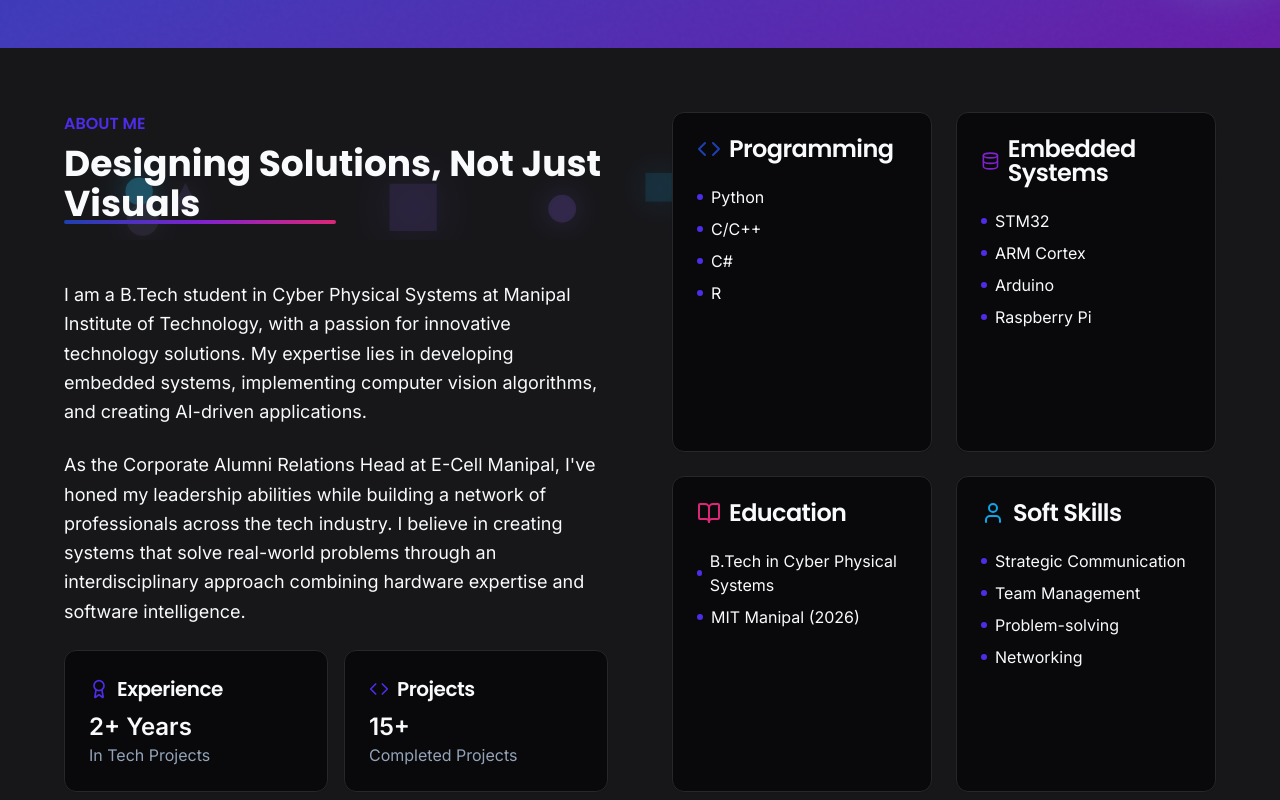
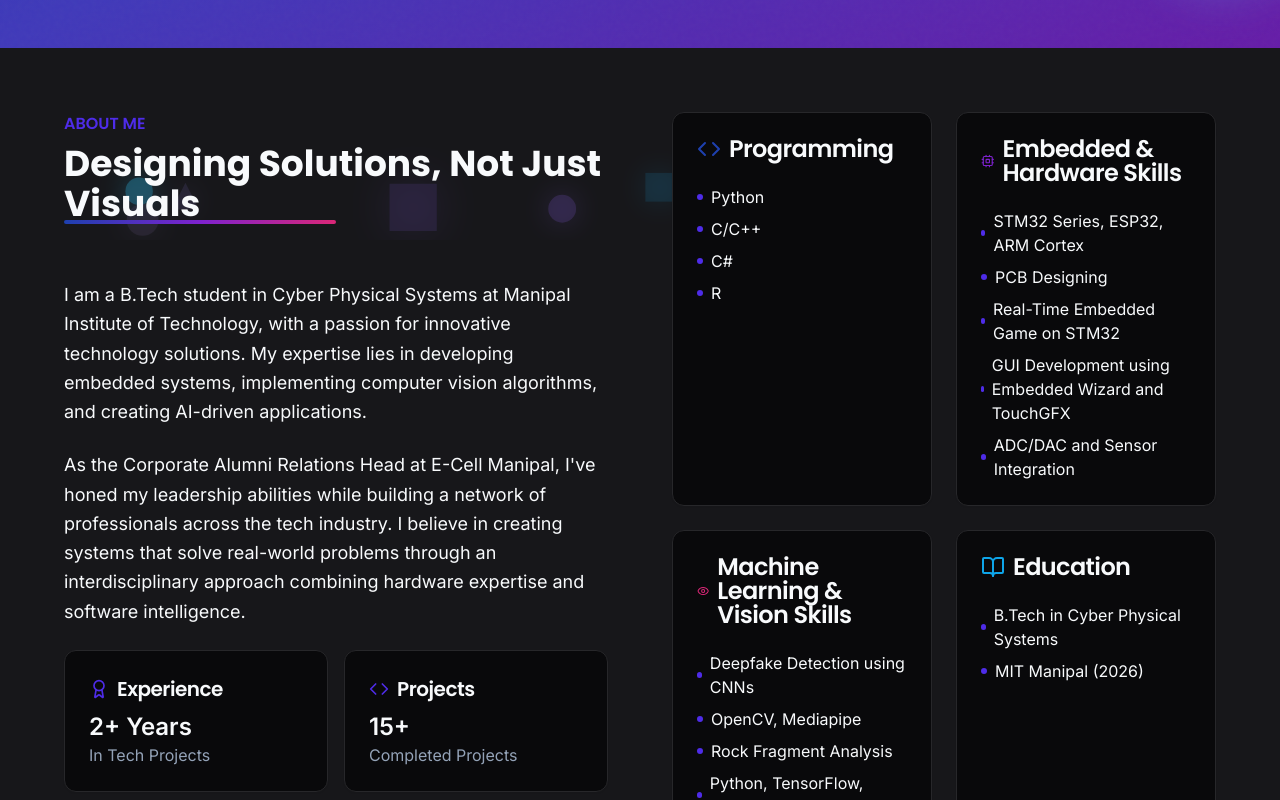
Before and after one commit to Kritika896/kritikasinha, a React (Vite) app: page / in a window 1280 px wide. Shown: the part 560-1360 px from the top of the page. Built offline with nearby package versions, Linux system fonts and the light colour scheme.

Commit message:
Update About Me section
Updated the "About Me" section in `src/components/About.tsx` to reflect the provided skills and information for the embedded & hardware and machine learning & vision sections.

```diff
--- a/src/components/About.tsx
+++ b/src/components/About.tsx
@@ -1,5 +1,4 @@
-
-import { Award, BookOpen, Code, Database, User } from "lucide-react";
+import { Award, BookOpen, Code, Database, User, Cpu, Eye } from "lucide-react";
 import { Card, CardContent, CardHeader, CardTitle } from "@/components/ui/card";
 
 const About = () => {
@@ -10,19 +9,19 @@ const About = () => {
       items: ["Python", "C/C++", "C#", "R"]
     },
     {
-      category: "Embedded Systems",
-      icon: <Database className="h-6 w-6 text-tech-purple" />,
-      items: ["STM32", "ARM Cortex", "Arduino", "Raspberry Pi"]
+      category: "Embedded & Hardware Skills",
+      icon: <Cpu className="h-6 w-6 text-tech-purple" />,
+      items: ["STM32 Series, ESP32, ARM Cortex", "PCB Designing", "Real-Time Embedded Game on STM32", "GUI Development using Embedded Wizard and TouchGFX", "ADC/DAC and Sensor Integration"]
+    },
+    {
+      category: "Machine Learning & Vision Skills",
+      icon: <Eye className="h-6 w-6 text-tech-pink" />,
+      items: ["Deepfake Detection using CNNs", "OpenCV, Mediapipe", "Rock Fragment Analysis", "Python, TensorFlow, Scikit-learn", "GitHub Projects with Reproducible Code"]
     },
     {
       category: "Education",
-      icon: <BookOpen className="h-6 w-6 text-tech-pink" />,
+      icon: <BookOpen className="h-6 w-6 text-tech-cyan" />,
       items: ["B.Tech in Cyber Physical Systems", "MIT Manipal (2026)"]
-    },
-    {
-      category: "Soft Skills",
-      icon: <User className="h-6 w-6 text-tech-cyan" />,
-      items: ["Strategic Communication", "Team Management", "Problem-solving", "Networking"]
     },
   ];
 
```
